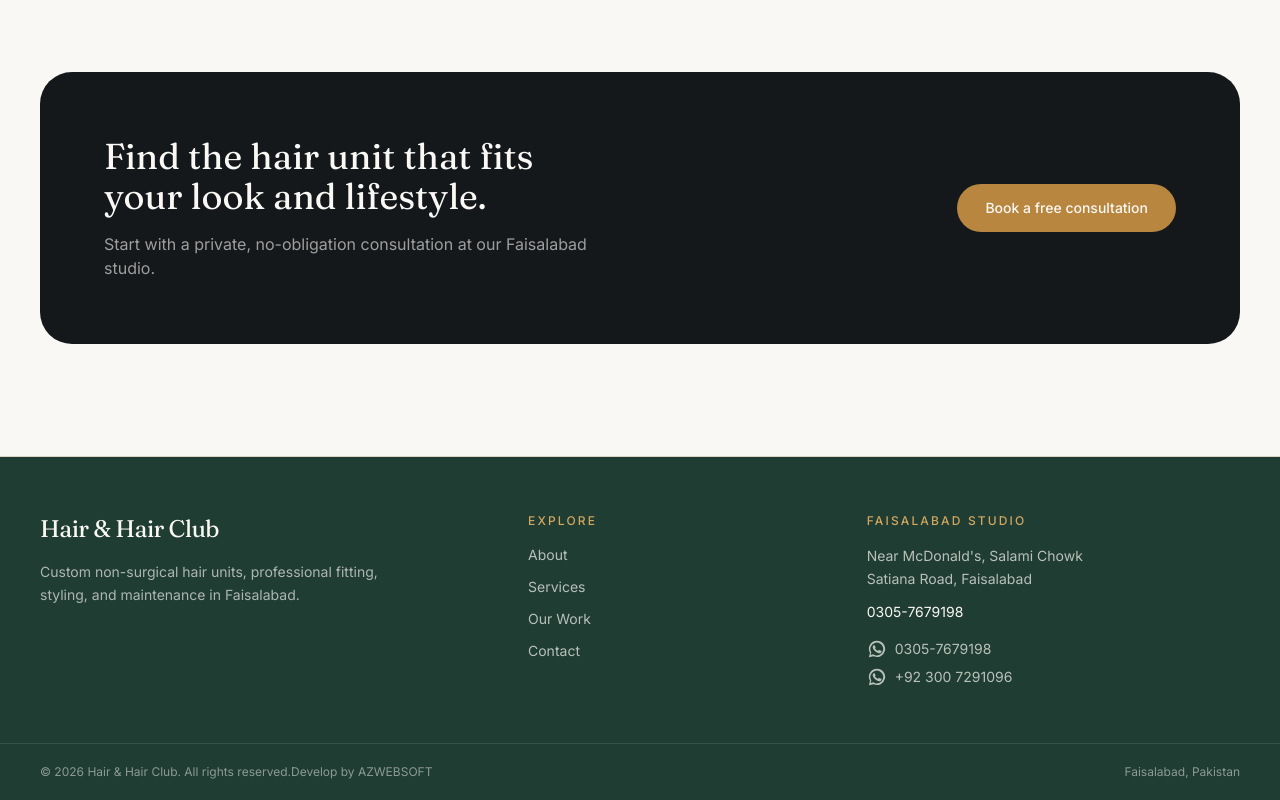
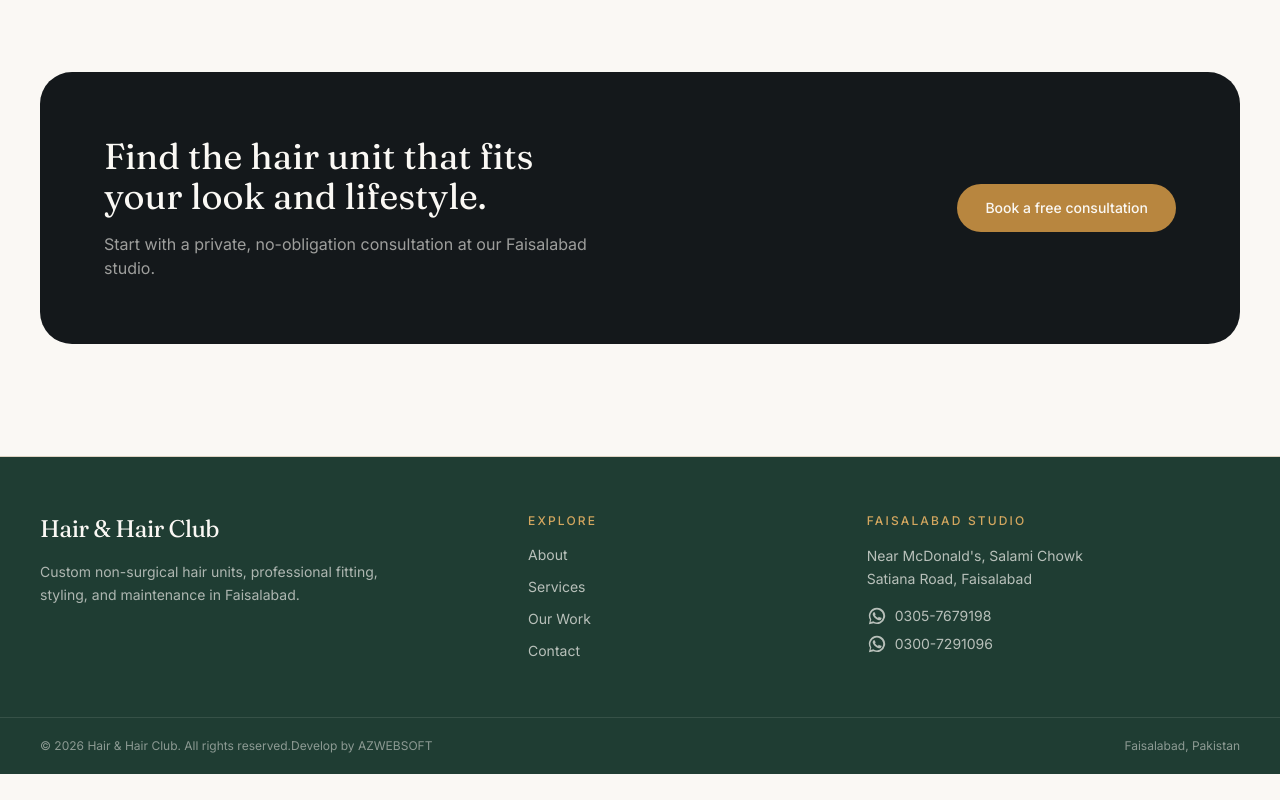
Before and after one commit to FawadSherwani/hairclub, a Next.js app: page / in a window 1280 px wide. Shown: the part 4035-4835 px from the top of the page. After the commit the page ends 4809 px from the top, so only its background shows below. Built offline with nearby package versions, Linux system fonts and the light colour scheme.

Commit message:
fix number

```diff
--- a/components/Footer.js
+++ b/components/Footer.js
@@ -42,9 +42,7 @@ export default function Footer() {
             Near McDonald&apos;s, Salami Chowk<br />
             Satiana Road, Faisalabad
           </address>
-          <a href="tel:+923057679198" className="mt-3 inline-block text-sm text-paper transition-colors hover:text-copper-light">
-            0305-7679198
-          </a>
+
           <div className="mt-4 flex flex-col items-start gap-2">
             <a href="https://wa.me/923057679198" target="_blank" rel="noreferrer" className="flex items-center gap-2 text-sm text-paper/70 transition-colors hover:text-copper-light" aria-label="WhatsApp 0305-7679198">
               <WhatsAppIcon className="h-5 w-5" />
@@ -52,7 +50,7 @@ export default function Footer() {
             </a>
             <a href="https://wa.me/923007291096" target="_blank" rel="noreferrer" className="flex items-center gap-2 text-sm text-paper/70 transition-colors hover:text-copper-light" aria-label="WhatsApp +92 300 7291096">
               <WhatsAppIcon className="h-5 w-5" />
-              +92 300 7291096
+              0300-7291096
             </a>
           </div>
         </div>
```
